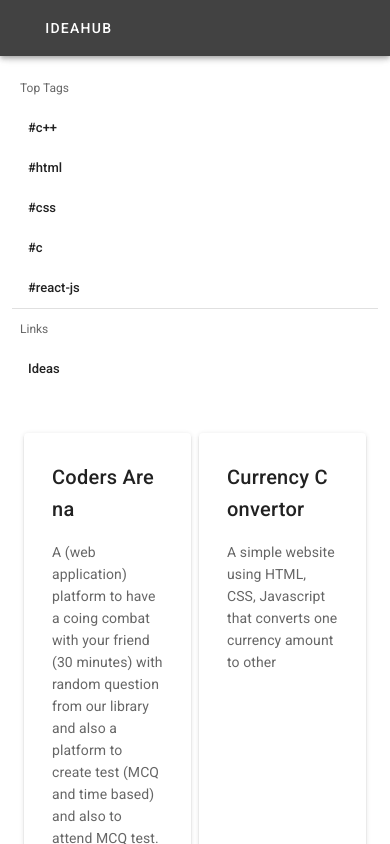
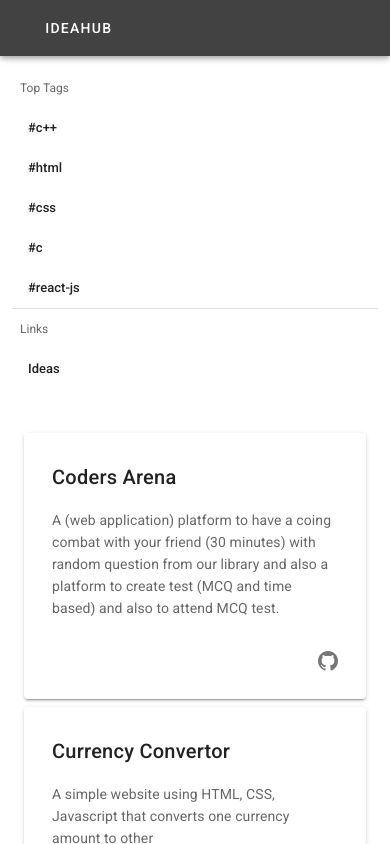
Before and after one commit to MakeContributions/ideahub, a Vue app: page /Projects in a window 390 px wide. Shown: the top 844 px of the page. Built offline with nearby package versions, Linux system fonts and the light colour scheme.

Commit message:
fix: card col

```diff
--- a/src/views/Home.vue
+++ b/src/views/Home.vue
@@ -41,23 +41,15 @@
             </v-list>
           </div>
 
-          <v-col md="9" sm="12" lg="10">
+          <div class="col-sm-12 col-md-3 col-lg-2">
             <v-container fluid>
               <v-row dense>
-                <v-col
+                <div
                   v-for="item in list"
                   :key="isIdeas ? item.title : item.name"
-                  class="d-flex flex-column"
-                  md="6"
-                  sm="12"
-                  lg="6"
+                  class="d-flex flex-column col-sm-12 col-md-6 col-lg-6"
                 >
-                  <v-card
-                    class="flex d-flex flex-column col"
-                    md="6"
-                    sm="12"
-                    lg="6"
-                  >
+                  <v-card class="flex d-flex flex-column col">
                     <v-card-title
                       v-text="isIdeas ? item.title : item.display"
                     ></v-card-title>
@@ -82,10 +74,10 @@
                       </v-btn>
                     </v-card-actions>
                   </v-card>
-                </v-col>
+                </div>
               </v-row>
             </v-container>
-          </v-col>
+          </div>
         </v-row>
       </v-container>
     </v-main>
```
